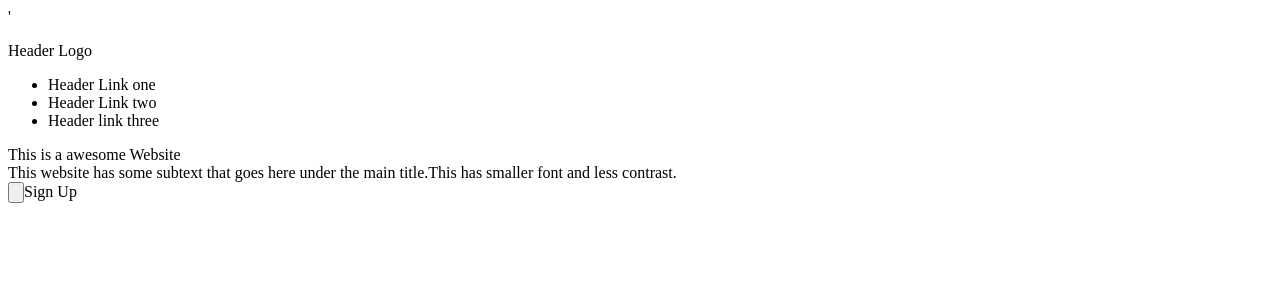
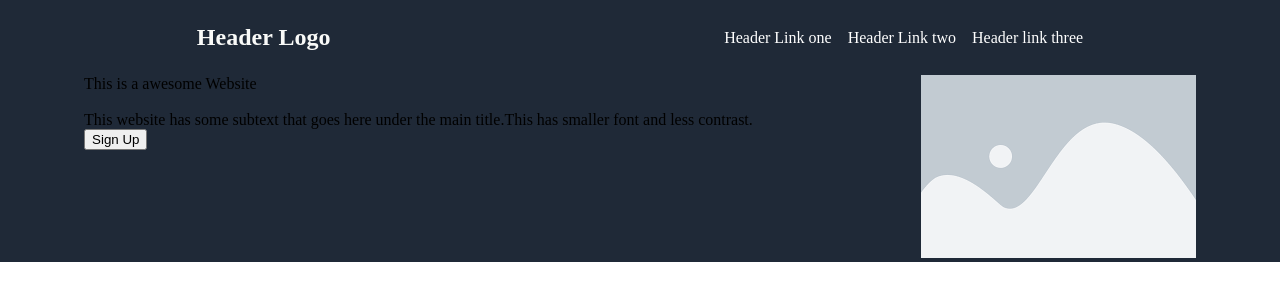
Before and after one commit to ShadowGuy01234/Landing-Page, a plain HTML site: page index.html in a window 1280 px wide. Drawn offline with Linux system fonts and the light colour scheme.

Commit message:
made the arrangement of the top part

```diff
--- a/index.html
+++ b/index.html
@@ -2,13 +2,14 @@
 <html lang="en">
 <head>
     <meta charset="UTF-8">
+    <link rel="stylesheet" href="styles.css">
     <meta name="viewport" content="width=device-width, initial-scale=1.0">
     <title>Landing Page</title>
 </head>
 <body>
-    <div class="header_logo">'
-        <p>Header Logo</p>
-    </div>
+    <div class="hero">
+        <div class="header_logo">
+            <p class="header">Header Logo</p>
         <div class="right-links">
             <ul>
                 <li>Header Link one</li>
@@ -16,14 +17,24 @@
                 <li>Header link three</li>
             </ul>
         </div>
+        </div>
+        <div class="container">
+            <div class="hero-text">
             <div class="hero-primary">
                 This is a awesome Website
             </div>
+            <br>
             <div class="hero-secondary">
                 This website has some subtext that goes here under the main title.This has smaller font and less contrast.
             </div>
             <div class="button">
-        <input type="button">Sign Up
+                <input type="button" value="Sign Up">
+            </div>
+            </div>
+            <div class="img">
+                <img src="images/download.png" alt="This is a placeholder image">
+            </div>
+        </div>
     </div>
 </body>
 </html>
--- /dev/null
+++ b/styles.css
@@ -0,0 +1,43 @@
+body {
+    margin: 0px;
+    padding: 0px;
+}
+
+ul {
+    list-style-type: none;
+    margin: 0px;
+    padding: 0px;
+    display: flex;
+    gap: 16px;
+    align-items: center;
+}
+
+.header_logo {
+    display: flex;
+    justify-content: space-around;
+    color: white;
+}
+
+.header {
+    font-size: 24px;
+    color: #f9faf8;
+    font-weight: bolder;
+}
+
+.hero {
+    background-color: #1f2937;
+}
+
+.right-links {
+    display: flex;
+}
+
+.container {
+    display: flex;
+    justify-content: space-around;
+}
+
+.hero-text {
+    display: flex;
+    flex-direction: column;
+}
```
Also changed, not shown: images/download.png (added). Lines whose indentation alone changed are shown as unchanged.
